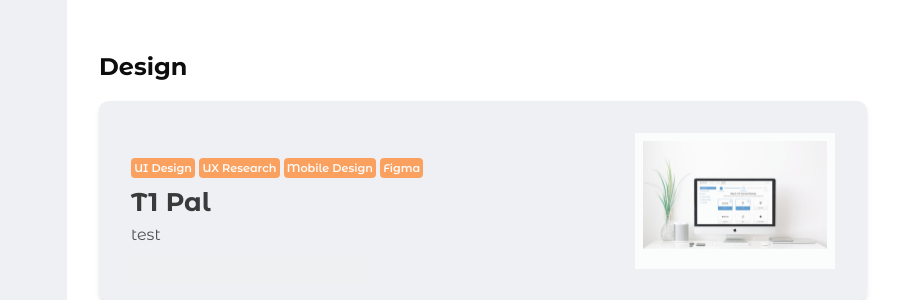
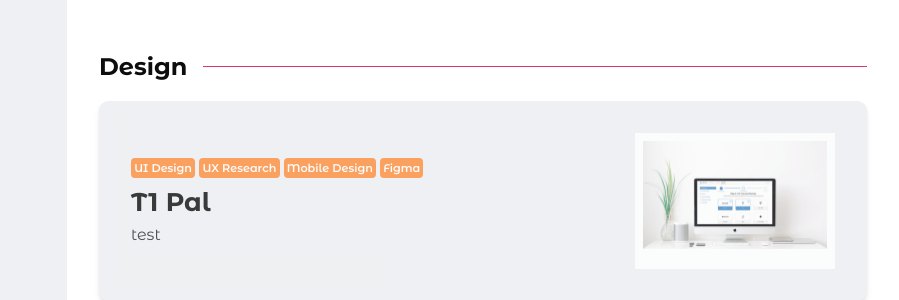
Before and after one commit to alabador/portfolio, an Astro site: page /design in a window 1280 px wide. Shown: the top 300 px of the page, 381-1280 px from the left. Built offline with nearby package versions, Linux system fonts and the light colour scheme; Astro itself is replaced by a stand-in of ours.

Commit message:
Add visual flair to page titles

```diff
--- a/src/pages/design.astro
+++ b/src/pages/design.astro
@@ -47,7 +47,16 @@
 	}
     .main-title {
 		color: var(--headline);
+        display: flex;
+        align-items: center;
 	}
+    .main-title::after {
+        content: '';
+        flex: 1;
+        margin-left: 1rem;
+        height: 1px;
+        background-color: var(--tertiary);
+    }
 	.link-card-grid {
 		display: grid;
 		gap: 1rem;
--- a/src/pages/index.astro
+++ b/src/pages/index.astro
@@ -54,7 +54,16 @@
 	}
 	.main-title {
 		color: var(--headline);
+		display: flex;
+		align-items: center;
 	}
+	.main-title::after {
+        content: '';
+        flex: 1;
+        margin-left: 1rem;
+        height: 1px;
+        background-color: var(--tertiary);
+    }
 	.link-card-grid {
 		display: grid;
 		gap: 1rem;
```
